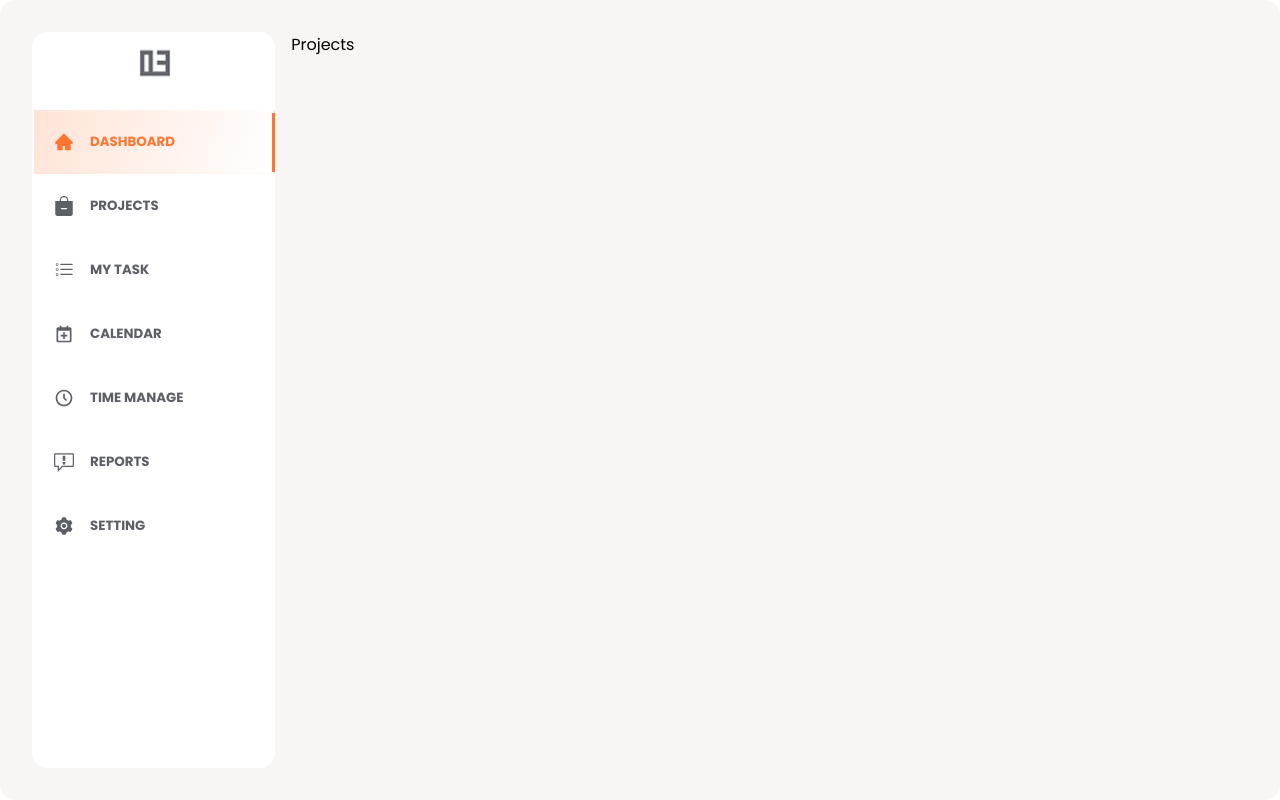
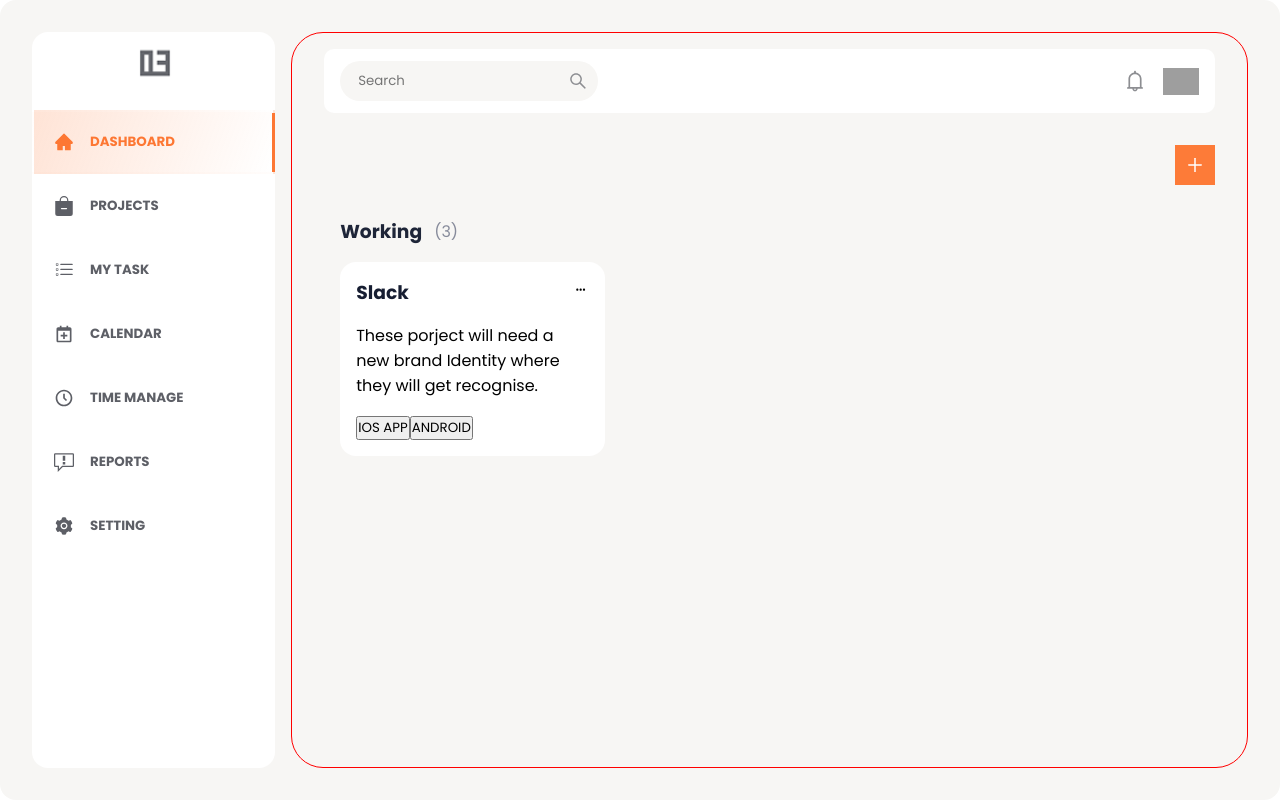
Before and after one commit to faroukq1/task-app, a React (Vite) app: page /projects in a window 1280 px wide. Built offline with nearby package versions, Linux system fonts and the light colour scheme; grey boxes are pictures that could not be loaded.

Commit message:
commit message

```diff
--- /dev/null
+++ b/src/Component/ProjectsCard.jsx
@@ -0,0 +1,46 @@
+import React from 'react';
+import styled from 'styled-components';
+import { BiDotsHorizontalRounded } from 'react-icons/bi';
+
+const ProjectsCard = () => {
+  return (
+    <Wrapper>
+      <div className="slack">
+        <h1>Slack</h1>
+        <button>
+          <BiDotsHorizontalRounded />
+        </button>
+      </div>
+      <p>
+        These porject will need a new brand Identity where they will get
+        recognise.
+      </p>
+      <div className="phone-btn">
+        <button>IOS APP</button>
+        <button>ANDROID</button>
+      </div>
+    </Wrapper>
+  );
+};
+
+const Wrapper = styled.div`
+  background-color: white;
+  border-radius: 1rem;
+  padding: 1rem;
+  display: flex;
+  flex-direction: column;
+  gap: 1rem;
+  h1 {
+    color: #171e32;
+  }
+  .slack {
+    display: flex;
+    justify-content: space-between;
+    button {
+      background-color: transparent;
+      border-color: transparent;
+    }
+  }
+`;
+
+export default ProjectsCard;
--- /dev/null
+++ b/src/Component/ProjectsStatus.jsx
@@ -0,0 +1,34 @@
+import React from 'react';
+import styled from 'styled-components';
+import ProjectsCard from './ProjectsCard';
+
+const ProjectsStatus = () => {
+  return (
+    <Wrapper>
+      <div className="status">
+        <h1>Working</h1>
+        <span>(3)</span>
+      </div>
+      <ProjectsCard />
+    </Wrapper>
+  );
+};
+
+const Wrapper = styled.article`
+  padding: 1rem;
+  display: flex;
+  flex-direction: column;
+  gap: 1rem;
+  .status {
+    display: flex;
+    align-items: center;
+    gap: 0.75rem;
+    h1 {
+      color: #1e2538;
+    }
+    span {
+      color: #878b9b;
+    }
+  }
+`;
+export default ProjectsStatus;
--- a/src/Page/Projects.jsx
+++ b/src/Page/Projects.jsx
@@ -1,7 +1,52 @@
 import React from 'react';
+import styled from 'styled-components';
+import DashboardBar from '../Component/DashboardBar';
+import { AiOutlinePlus } from 'react-icons/ai';
+import ProjectsStatus from '../Component/ProjectsStatus';
 
 const Projects = () => {
-  return <div>Projects</div>;
+  return (
+    <Wrapper>
+      <DashboardBar />
+      <div className="add-task">
+        <button>
+          <AiOutlinePlus />
+        </button>
+      </div>
+      <div className="main">
+        <ProjectsStatus />
+      </div>
+    </Wrapper>
+  );
 };
 
+const Wrapper = styled.section`
+  border-radius: 2rem;
+  padding: 1rem 2rem;
+  border: 1px solid red;
+  .add-task {
+    display: flex;
+    justify-content: flex-end;
+    button {
+      background-color: #fd7b38;
+      padding: 0.5rem;
+      display: flex;
+      justify-content: center;
+      align-items: center;
+      border-color: transparent;
+      cursor: pointer;
+      svg {
+        font-size: 20px;
+        color: white;
+        font-weight: bold;
+      }
+    }
+  }
+  .main {
+    margin: 1rem 0;
+    display: grid;
+    width: 100%;
+    grid-template-columns: repeat(3, 1fr);
+  }
+`;
 export default Projects;
```
